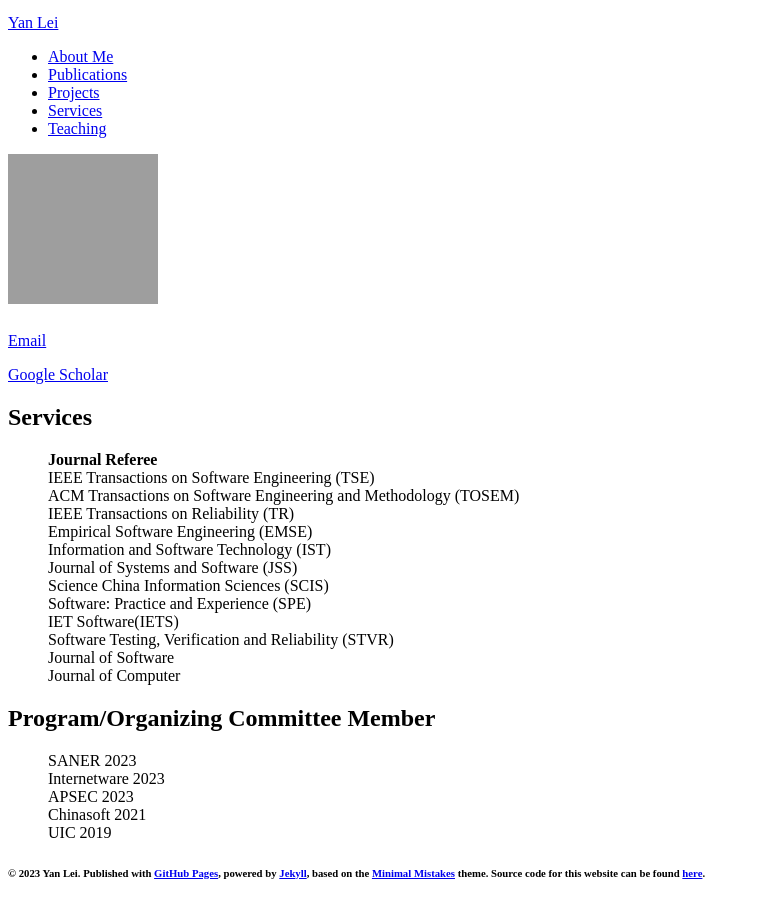
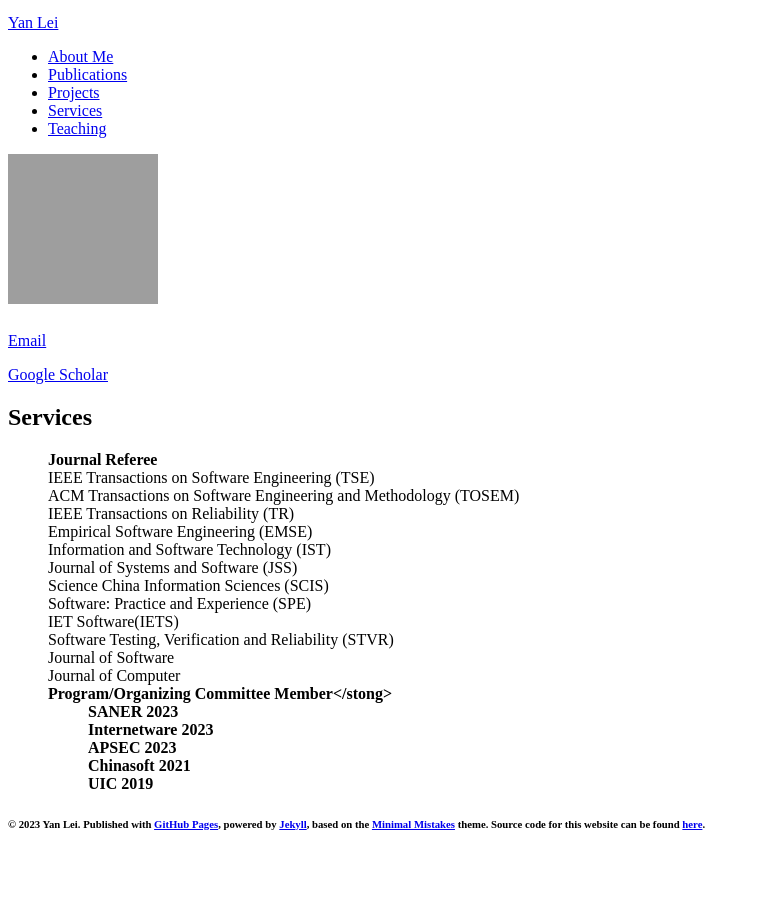
Before and after one commit to yanlei-cs/yanlei-cs.github.io, a Jekyll site: the page built from services.md, in a window 1280 px wide, cut to the strip 112-1016 px from the top of the page. Shown: the whole strip, without its empty margins (0-760 px from the left). Built offline with Jekyll 4.4.1, drawn with Linux system fonts in a browser that asks for light colours; nearby versions of some CDN libraries; comment, search, counter and statistics services are not loaded; after the commit the page ends 967 px from its top, so only the background shows below that.

Commit message:
Update services.md

```diff
--- a/services.md
+++ b/services.md
@@ -19,9 +19,8 @@ title: Services
 <LI>Software Testing, Verification and Reliability (STVR)</LI>
 <LI>Journal of Software</LI>
 <LI>Journal of Computer</LI>
-</UL>
 
-## Program/Organizing Committee Member
+<strong>Program/Organizing Committee Member</stong>
 <UL style="LIST-STYLE-TYPE: none">
 <LI>SANER 2023</LI>
 <LI>Internetware 2023</LI>
```
